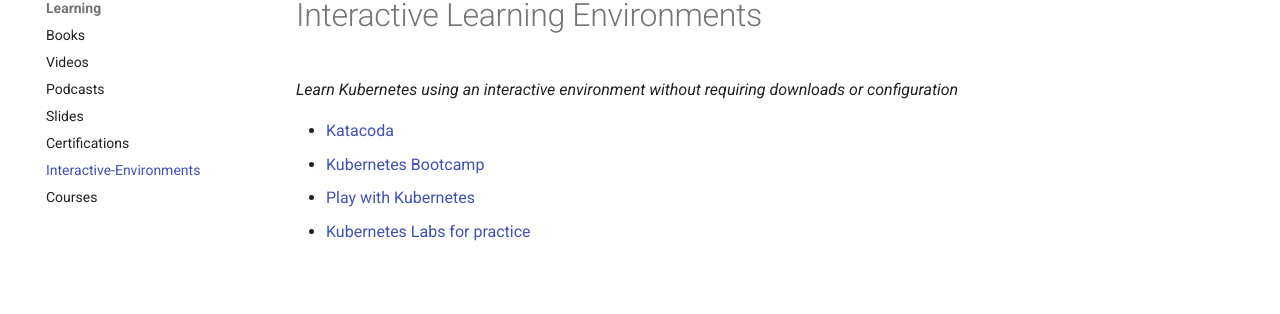
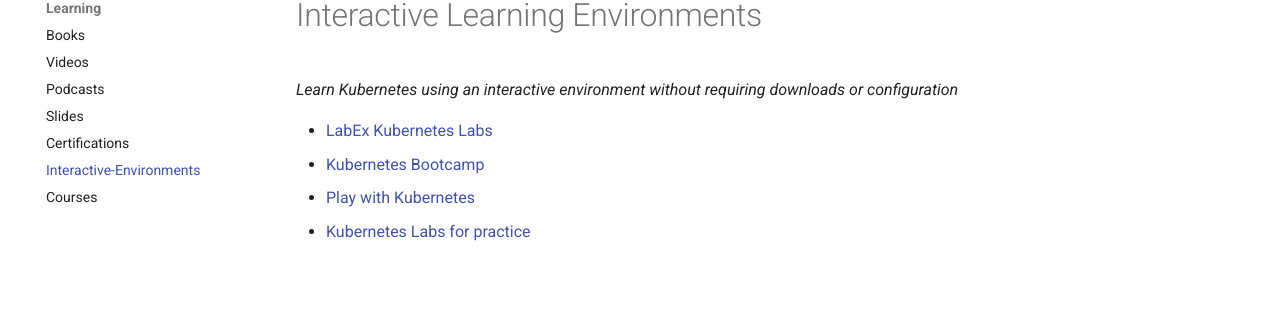
Before and after one commit to ramitsurana/awesome-kubernetes, an MkDocs documentation site: the page built from docs/learning-resources/interactive-environments.md, in a window 1280 px wide. Shown: the part 151-465 px from the top of the page. Built offline with MkDocs 1.6.1 and Material for MkDocs 9.7.7, drawn with Linux system fonts in a browser that asks for light colours; comment, search, counter and statistics services are not loaded.

Commit message:
Add Kubernetes hand-on labs to Interactive Learning Environments section (#957)
* Add Kubernetes hand-on labs to Starting point section

* Update README.md

* Update interactive-environments.md

* Update interactive-environments.md

```diff
--- a/docs/learning-resources/interactive-environments.md
+++ b/docs/learning-resources/interactive-environments.md
@@ -3,7 +3,7 @@ Interactive Learning Environments
 
 *Learn Kubernetes using an interactive environment without requiring downloads or configuration*
 
-* [Katacoda](http://www.katacoda.com/courses/kubernetes)
+* [LabEx Kubernetes Labs](https://labex.io/skilltrees/kubernetes)
 * [Kubernetes Bootcamp](http://kubernetesbootcamp.github.io/kubernetes-bootcamp/)
 * [Play with Kubernetes](http://labs.play-with-k8s.com/)
 * [Kubernetes Labs for practice](https://www.sharelearn.net/practice/k8slabs/)
```
